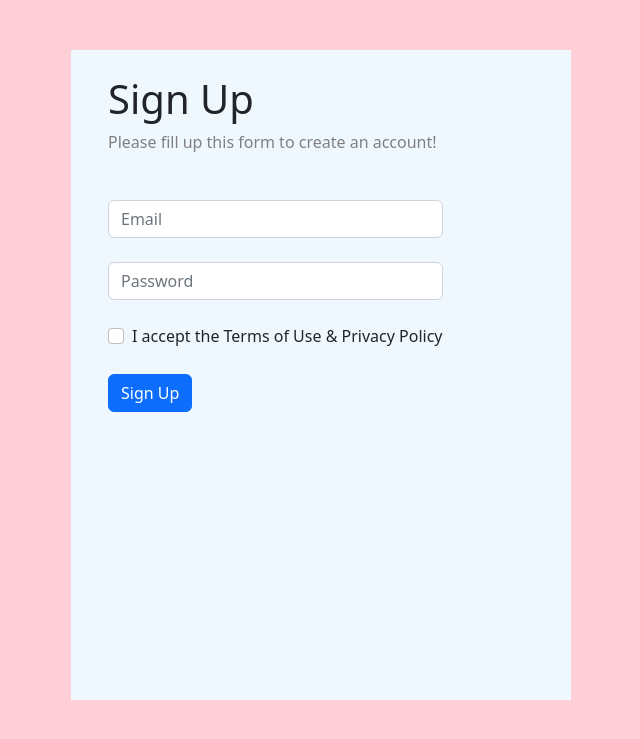
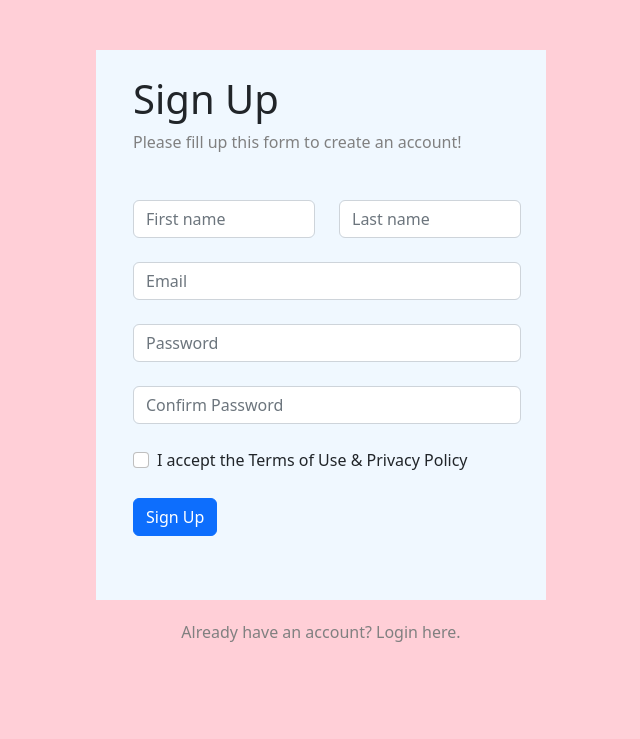
Before and after one commit to TomasPerminas/LESSONS, a PHP site: page / in a window 1280 px wide. Shown: the top 739 px of the page, without its empty margins (319-959 px from the left). Run offline with PHP 8.4, Linux system fonts and the light colour scheme.

Commit message:
Pamoka 3

```diff
--- a/3 pamoka/3 užduotis/index.html
+++ b/3 pamoka/3 užduotis/index.html
@@ -21,6 +21,15 @@
         <h1>Sign Up</h1>
         <div class="text1">Please fill up this form to create an account!</div>
         <form>
+            <div class="row">
+                <div class="col-md-6">
+                    <input type="text" class="form-control" placeholder="First name">
+                </div>
+                <div class="col-md-6">
+                    <input type="text" class="form-control" placeholder="Last name">
+                </div>
+            </div>
+            <br>
             <div class="form-group">
                 <input type="email" class="form-control" id="exampleInputEmail1" aria-describedby="emailHelp"
                     placeholder="Email">
@@ -28,6 +37,10 @@
             <br>
             <div class="form-group">
                 <input type="password" class="form-control" id="exampleInputPassword1" placeholder="Password">
+            </div>
+            <br>
+            <div class="form-group">
+                <input type="password" class="form-control" id="exampleInputPassword1" placeholder="Confirm Password">
             </div>
             <br>
             <div class="form-check">
@@ -38,6 +51,9 @@
             <button type="submit" class="btn btn-primary">Sign Up</button>
         </form>
     </div>
+    <footer>
+        <p>Already have an account? Login here.</p>
+    </footer>
 
 
 </body>
--- a/3 pamoka/3 užduotis/main.css
+++ b/3 pamoka/3 užduotis/main.css
@@ -5,8 +5,8 @@ body {
 .container {
     background-color: aliceblue;
     margin-top: 50px;
-    width: 500px;
-    height: 650px;
+    width: 450px;
+    height: 550px;
     position: relative;
 }
 
@@ -24,6 +24,13 @@ h1 {
 
 form {
     padding-left: 25px;
+    padding-right: 25px;
     margin-top: 150px;
     position: absolute;
 }
+
+footer {
+    padding: 20px;
+    color: grey;
+    text-align: center;
+}
```
